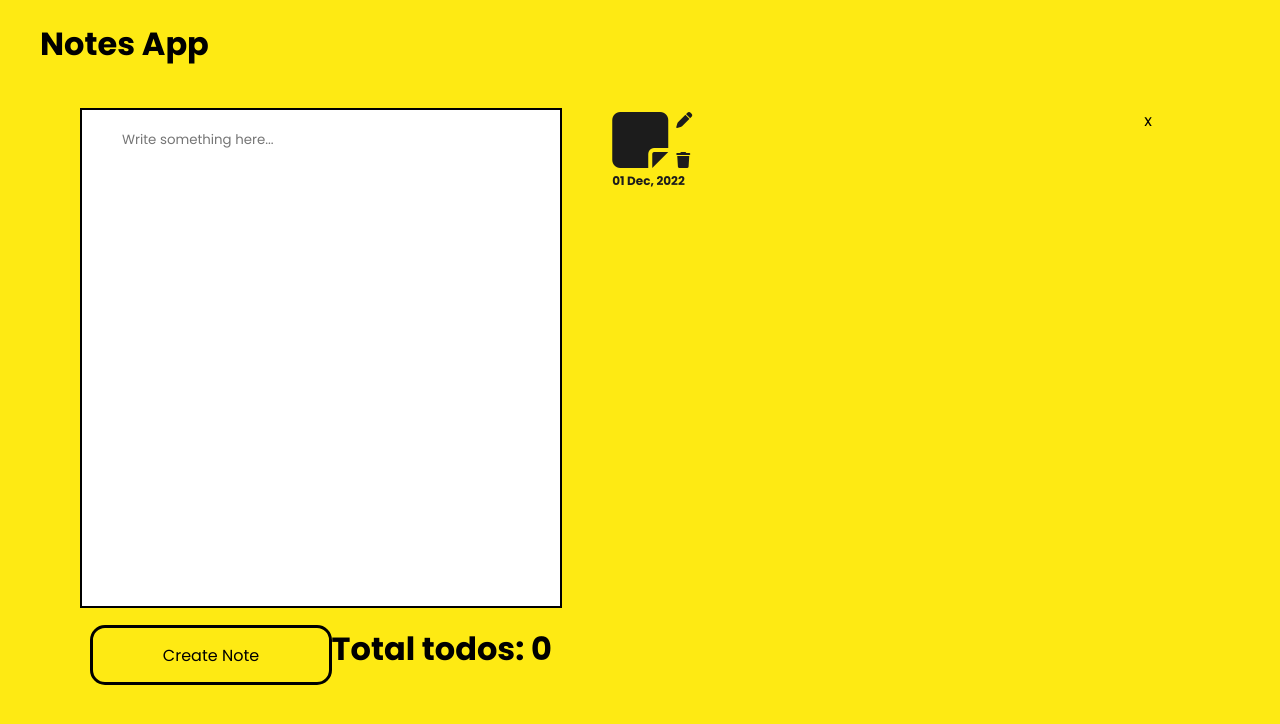
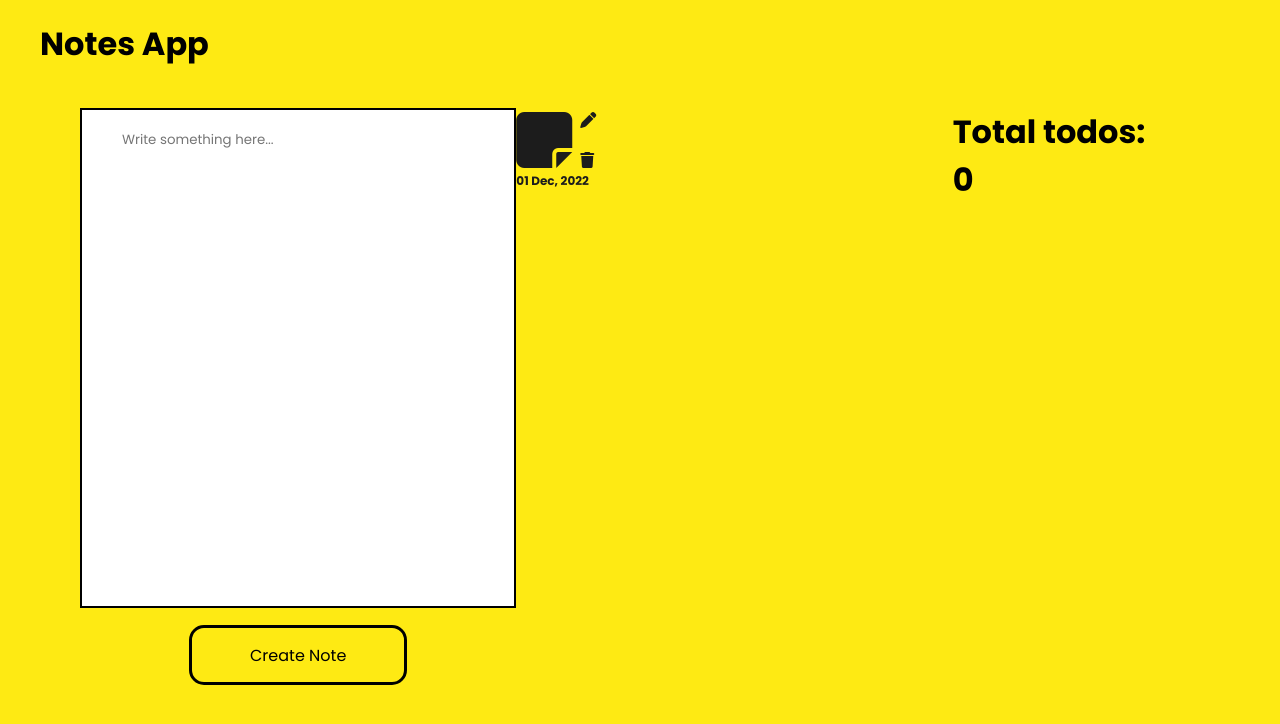
Before and after one commit to kumarkeshavbhardwaj/Notes-App, a React (Create React App) app: page / in a window 1280 px wide. Shown: the top 724 px of the page. Built offline with nearby package versions, Linux system fonts and the light colour scheme; a web font is replaced by a local one.

Commit message:
Getting value from Child to Parent components

```diff
--- a/src/App.js
+++ b/src/App.js
@@ -1,17 +1,30 @@
 import "./App.css";
+import { useEffect, useState } from "react";
 import DisplayNote from "./components/DisplayNote";
 import EmptyNotes from "./components/EmptyNotes";
 import CreateNote from "./components/CreateNote";
 
 
 function App() {
+
+  const [receivedValue, setReceivedValue] = useState([]);
+
+
+
+  const handleValueFromChild = (value) => {
+    console.log(`Parent value: ${value}`)
+    setReceivedValue(value);
+  };
+
+
   return (
     <>
       <div className="logo">Notes App</div>
       <div className="container">
-      <CreateNote></CreateNote>
+      <CreateNote onValueSend={handleValueFromChild}></CreateNote>
       {/* <EmptyNotes></EmptyNotes> */}
-        <DisplayNote></DisplayNote>x
+        <DisplayNote></DisplayNote>
+        <h1>Total todos: {receivedValue.length}</h1>
       </div>
     </>
   );
--- a/src/components/CreateNote.js
+++ b/src/components/CreateNote.js
@@ -3,10 +3,16 @@ import "../App.css";
 import { useState } from 'react';
 
 
-const CreateNote = () => {
+const CreateNote = (props) => {
 
   const [todos, setTodo] = useState([]);
   const [val, setVal] = useState('');
+
+  const sendValueToParent = () => {
+    console.log(`sending value to Parent: ${todos.length}`)
+    const valueToSend = todos;
+    props.onValueSend(valueToSend);
+  };
 
 
   const generateRandomNumber = () => {
@@ -38,12 +44,16 @@ const CreateNote = () => {
         date: formattedDate,
       }
       setTodo((prevTodos) => [...prevTodos, newTodo]);
-      console.log(todos);
       setVal('')
       console.log(`addtodo fun end - ${todos.length}`);
   }
 
+  useEffect(() => {
 
+    console.log(`value in child: ${todos.length}`);
+    sendValueToParent();
+
+  }, [todos.length])
 
 
   const addTodo = () => {
@@ -58,7 +68,7 @@ const CreateNote = () => {
             <textarea value={val} onChange={(e) => setVal(e.target.value)} placeholder='Write something here...'></textarea>
             <div className="button-area">
             <button onClick={addTodo}>Create Note</button>
-            <h1>Total todos: {todos.length}</h1>
+            <h2></h2>
             </div>
         </div>
   )
```
